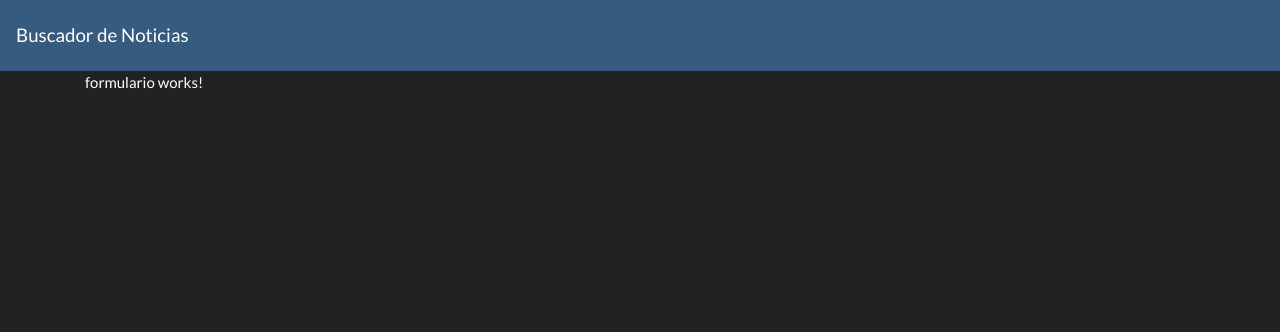
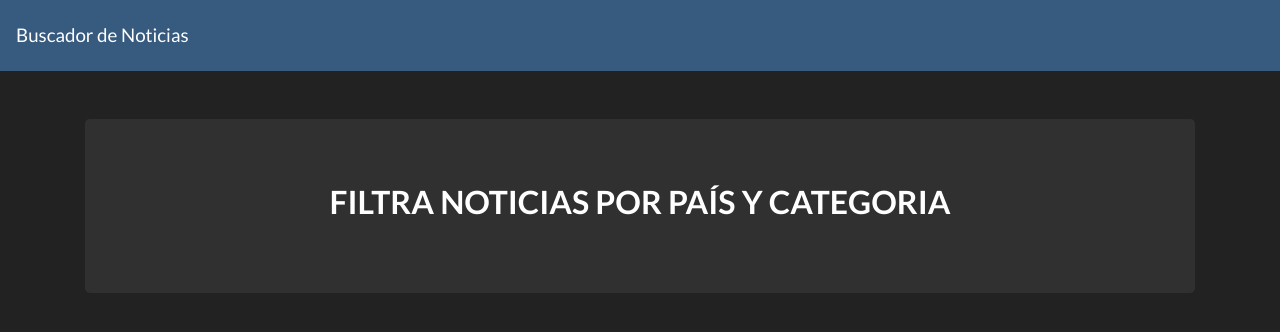
Before and after one commit to Daniel151505/Aplicacion-Noticias, an Angular app in the folder Aplicacion-Noticias/: page / in a window 1280 px wide. Shown: the top 332 px of the page. Built offline with nearby package versions, Linux system fonts and the light colour scheme.

Commit message:
Agregando Jumbotron

```diff
--- a/Aplicacion-Noticias/src/app/components/formulario/formulario.component.html
+++ b/Aplicacion-Noticias/src/app/components/formulario/formulario.component.html
@@ -1 +1,3 @@
-<p>formulario works!</p>
+<div class="jumbotron mt-5">
+    <h2 class="heading">Filtra Noticias por país y categoria</h2>
+</div>
```
